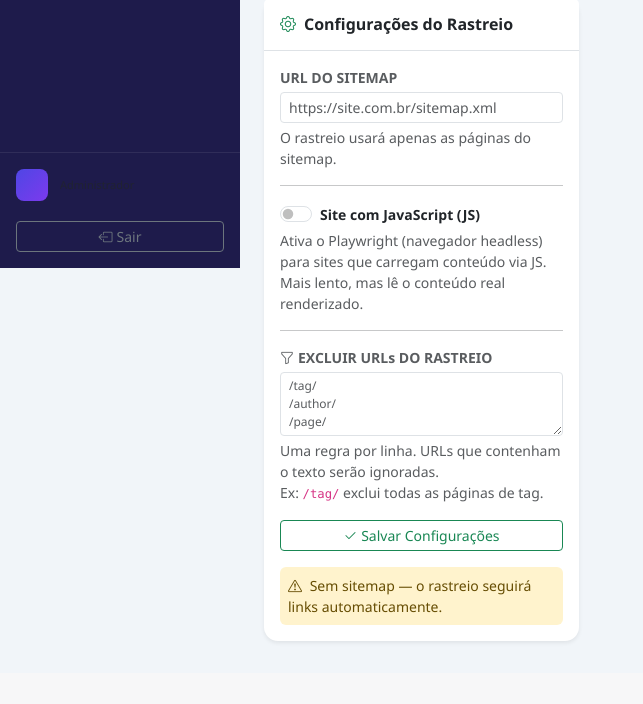
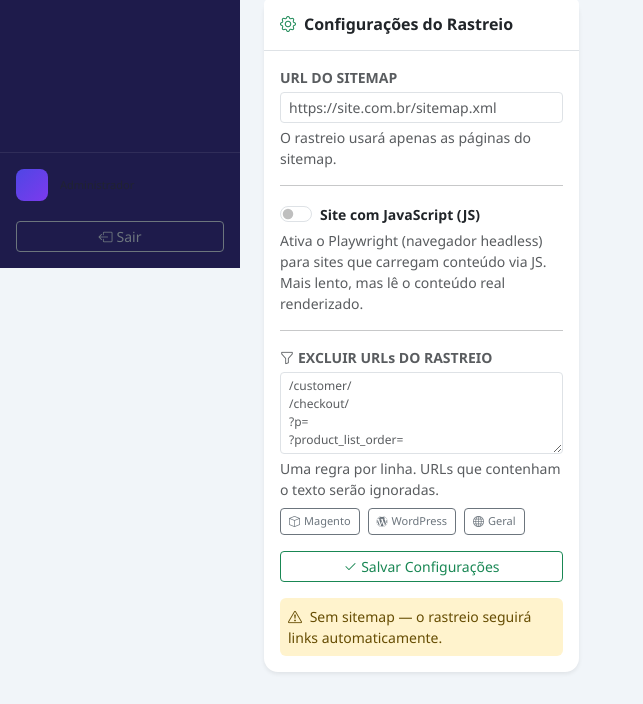
Before and after one commit to AdrianoDevequi/analise-up2goo-ia, a Flask app: template templates/admin/project_detail.html in a window 1280 px wide. Shown: the part 532-1236 px from the top of the page, without its empty margins (0-643 px from the left). Before the commit the page ends 1176 px from the top, so only its background shows below. Run offline with Flask 3, Linux system fonts and the light colour scheme; the template is opened without the code that fills it, so the values that code supplies are empty; some libraries are stand-ins or nearby versions.

Commit message:
Adiciona presets de exclusão (Magento, WordPress, Geral)
Botões de preset no campo de exclusão de URLs carregam padrões
comuns por plataforma. Magento inclui filtros de paginação,
ordenação, áreas de conta/checkout/busca, parâmetros de sessão
e tracking. WordPress inclui tags, author, feeds, wp-admin.
Geral inclui UTM, paginação e áreas comuns não-SEO.
Não duplica padrões já existentes no campo.

https://claude.ai/code/session_019B9TmukJUYzReNzVQy5KFK

```diff
--- a/templates/admin/project_detail.html
+++ b/templates/admin/project_detail.html
@@ -223,12 +223,25 @@
                 <label class="small text-muted fw-semibold d-block mb-1">
                   <i class="bi bi-funnel me-1"></i>EXCLUIR URLs DO RASTREIO
                 </label>
-                <textarea name="exclude_patterns" class="form-control form-control-sm" rows="3"
-                          placeholder="/tag/&#10;/author/&#10;/page/"
+                <textarea name="exclude_patterns" id="excludePatterns" class="form-control form-control-sm" rows="4"
+                          placeholder="/customer/&#10;/checkout/&#10;?p=&#10;?product_list_order="
                           style="font-size:12px">{{ project.exclude_patterns or '' }}</textarea>
                 <div class="form-text">
-                  Uma regra por linha. URLs que contenham o texto serão ignoradas.<br>
-                  Ex: <code>/tag/</code> exclui todas as páginas de tag.
+                  Uma regra por linha. URLs que contenham o texto serão ignoradas.
+                </div>
+                <div class="mt-2 d-flex gap-2 flex-wrap">
+                  <button type="button" class="btn btn-outline-secondary btn-sm" style="font-size:11px"
+                          onclick="loadPreset('magento')">
+                    <i class="bi bi-box me-1"></i>Magento
+                  </button>
+                  <button type="button" class="btn btn-outline-secondary btn-sm" style="font-size:11px"
+                          onclick="loadPreset('wordpress')">
+                    <i class="bi bi-wordpress me-1"></i>WordPress
+                  </button>
+                  <button type="button" class="btn btn-outline-secondary btn-sm" style="font-size:11px"
+                          onclick="loadPreset('geral')">
+                    <i class="bi bi-globe me-1"></i>Geral
+                  </button>
                 </div>
               </div>
               <button type="submit" class="btn btn-sm btn-outline-success w-100">
@@ -965,6 +978,41 @@ function copyText(text) {
   });
 }
 
+const PRESETS = {
+  magento: [
+    '/customer/', '/checkout/', '/catalogsearch/', '/wishlist/',
+    '/review/product/', '/sendfriend/', '/newsletter/', '/catalog/product_compare/',
+    '/multishipping/', '/paypal/', '/persistent/',
+    '?p=', '?product_list_order=', '?product_list_dir=', '?product_list_mode=',
+    '?product_list_limit=', '?price=', '?cat=',
+    '?SID=', '?___store=', '?___from_store=',
+    '/rest/', '/graphql', '/pub/', '/ajax/',
+    '?utm_', '?gclid=', '?fbclid='
+  ],
+  wordpress: [
+    '/tag/', '/author/', '?p=', '/page/',
+    '/wp-admin/', '/wp-login', '/wp-json/',
+    '/feed/', '/trackback/', '/xmlrpc',
+    '?replytocom=', '?share=', '?preview=',
+    '?utm_', '?gclid=', '?fbclid='
+  ],
+  geral: [
+    '?utm_', '?gclid=', '?fbclid=',
+    '?p=', '?page=', '?sort=', '?order=', '?filter=',
+    '/search', '/login', '/register', '/cart', '/account',
+    '/api/', '/admin/'
+  ]
+};
+
+function loadPreset(name) {
+  const ta = document.getElementById('excludePatterns');
+  const existing = ta.value.trim();
+  const lines = PRESETS[name] || [];
+  const newLines = lines.filter(l => !existing.includes(l));
+  if (newLines.length === 0) return;
+  ta.value = existing ? existing + '\n' + newLines.join('\n') : newLines.join('\n');
+}
+
 function showAllPages() {
   document.querySelectorAll('.page-card-mobile.d-none').forEach(el => el.classList.remove('d-none'));
   const btn = document.getElementById('showMoreBtn');
```
